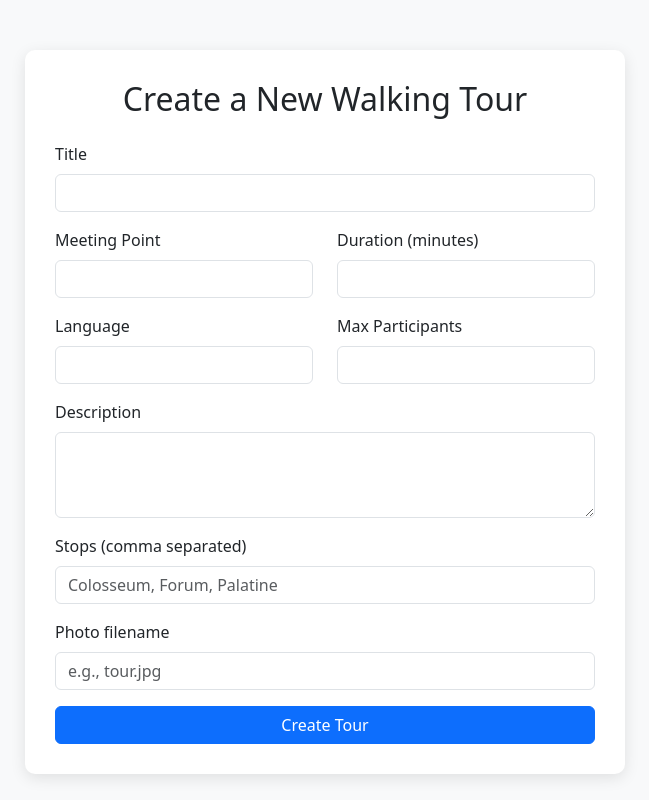
After one commit to MujoGultekin/Free_Walk_Tours_New, a Flask app: page /guide/tour/new in a window 1280 px wide. The commit adds this page. Shown: the whole page, without its empty margins (315-964 px from the left). Run offline with Flask 3, Linux system fonts and the light colour scheme; a user stored in the database is signed in.

Commit message:
+added new tours and people +added half fucntionality to create new tour button

```diff
--- a/routes/auth_routes.py
+++ b/routes/auth_routes.py
@@ -107,7 +107,10 @@ def register_guide():
 @login_required
 @guide_required
 def profile_guide():
-    return render_template("profile_guide.html")
+    # tours_dao içindeki fonksiyonu kullanarak turları çekiyoruz
+    from dao.tours_dao import get_tours_by_guide_id
+    my_tours = get_tours_by_guide_id(current_user.id)
+    return render_template("profile_guide.html", tours=my_tours)
 
 @auth_bp.route("/participant/profile")
 @login_required
--- /dev/null
+++ b/templates/new_tour.html
@@ -0,0 +1,59 @@
+<!DOCTYPE html>
+<html lang="en">
+<head>
+    <meta charset="UTF-8">
+    <meta name="viewport" content="width=device-width, initial-scale=1.0">
+    <title>Create New Tour</title>
+    <link href="https://cdn.jsdelivr.net/npm/bootstrap@5.3.0/dist/css/bootstrap.min.css" rel="stylesheet">
+    <style>
+        body { background-color: #f8f9fa; padding-top: 50px; }
+        .form-container { max-width: 600px; margin: auto; background: white; padding: 30px; border-radius: 10px; box-shadow: 0px 4px 15px rgba(0,0,0,0.1); }
+    </style>
+</head>
+<body>
+
+<div class="container form-container">
+    <h2 class="mb-4 text-center">Create a New Walking Tour</h2>
+    <form method="POST">
+        <div class="mb-3">
+            <label class="form-label">Title</label>
+            <input type="text" name="title" class="form-control" required>
+        </div>
+        <div class="row">
+            <div class="col-md-6 mb-3">
+                <label class="form-label">Meeting Point</label>
+                <input type="text" name="meeting_point" class="form-control" required>
+            </div>
+            <div class="col-md-6 mb-3">
+                <label class="form-label">Duration (minutes)</label>
+                <input type="number" name="duration" class="form-control" required>
+            </div>
+        </div>
+        <div class="row">
+            <div class="col-md-6 mb-3">
+                <label class="form-label">Language</label>
+                <input type="text" name="language" class="form-control" required>
+            </div>
+            <div class="col-md-6 mb-3">
+                <label class="form-label">Max Participants</label>
+                <input type="number" name="max_participants" class="form-control" required>
+            </div>
+        </div>
+        <div class="mb-3">
+            <label class="form-label">Description</label>
+            <textarea name="description" class="form-control" rows="3" required></textarea>
+        </div>
+        <div class="mb-3">
+            <label class="form-label">Stops (comma separated)</label>
+            <input type="text" name="stops" class="form-control" placeholder="Colosseum, Forum, Palatine" required>
+        </div>
+        <div class="mb-3">
+            <label class="form-label">Photo filename</label>
+            <input type="text" name="photos" class="form-control" placeholder="e.g., tour.jpg">
+        </div>
+        <button type="submit" class="btn btn-primary w-100">Create Tour</button>
+    </form>
+</div>
+
+</body>
+</html>
--- a/templates/profile_guide.html
+++ b/templates/profile_guide.html
@@ -9,7 +9,7 @@
       <h2>Welcome, Guide {{ current_user.name }}!</h2>
       <p class="text-muted mb-0">Manage your historical routes and tour schedule reports</p>
     </div>
-    <a href="#" class="btn btn-success shadow-sm fw-bold"><i class="bi bi-plus-circle me-1"></i> Create New Tour Route</a>
+    <a href="{{ url_for('guide.new_tour') }}" class="btn btn-primary">Create New Tour Route</a>
   </div>
 
   <div class="card shadow-sm border mb-4">
```
Also changed, not shown: dao/tours_dao.py (+11 -0 lines), init_db.py (+40 -43 lines), roma_tours.db.
